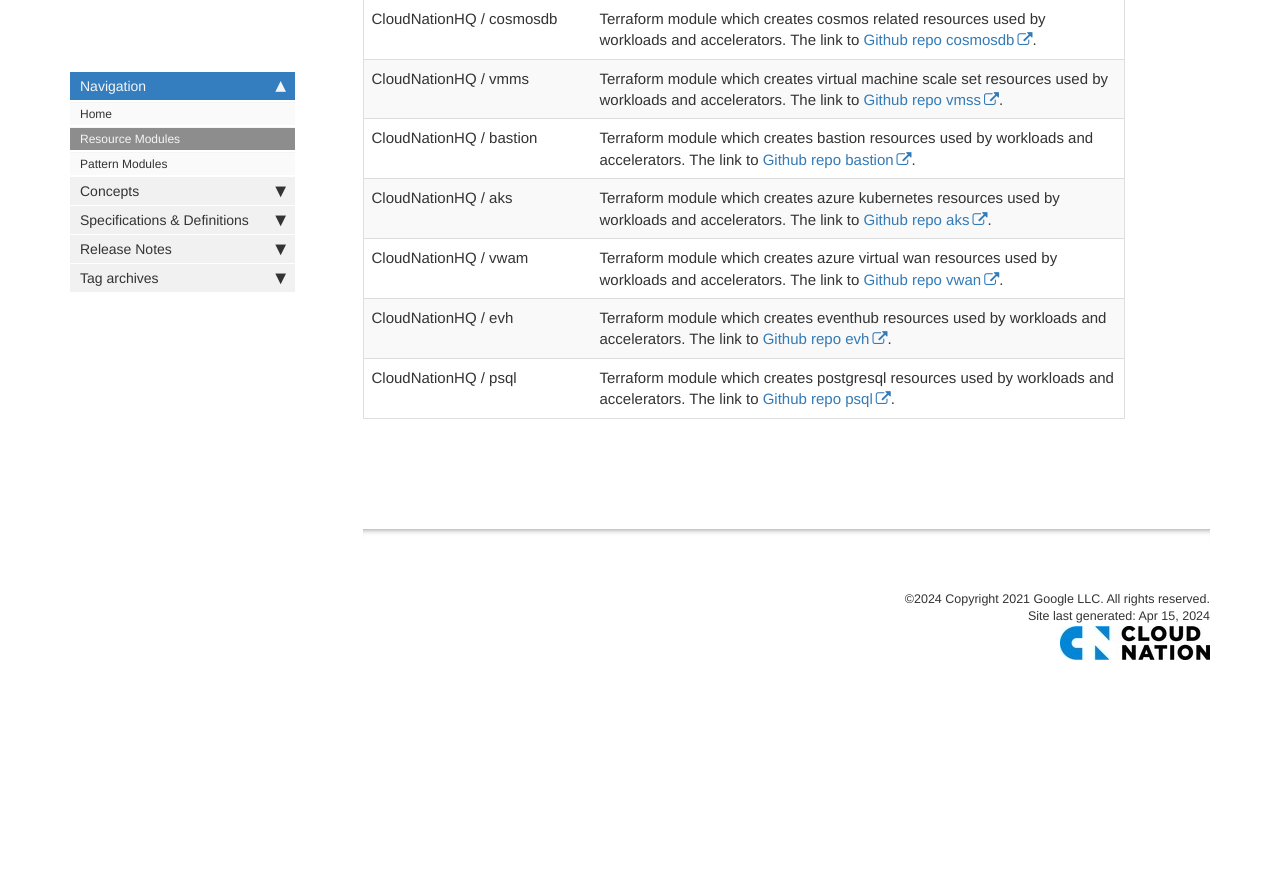
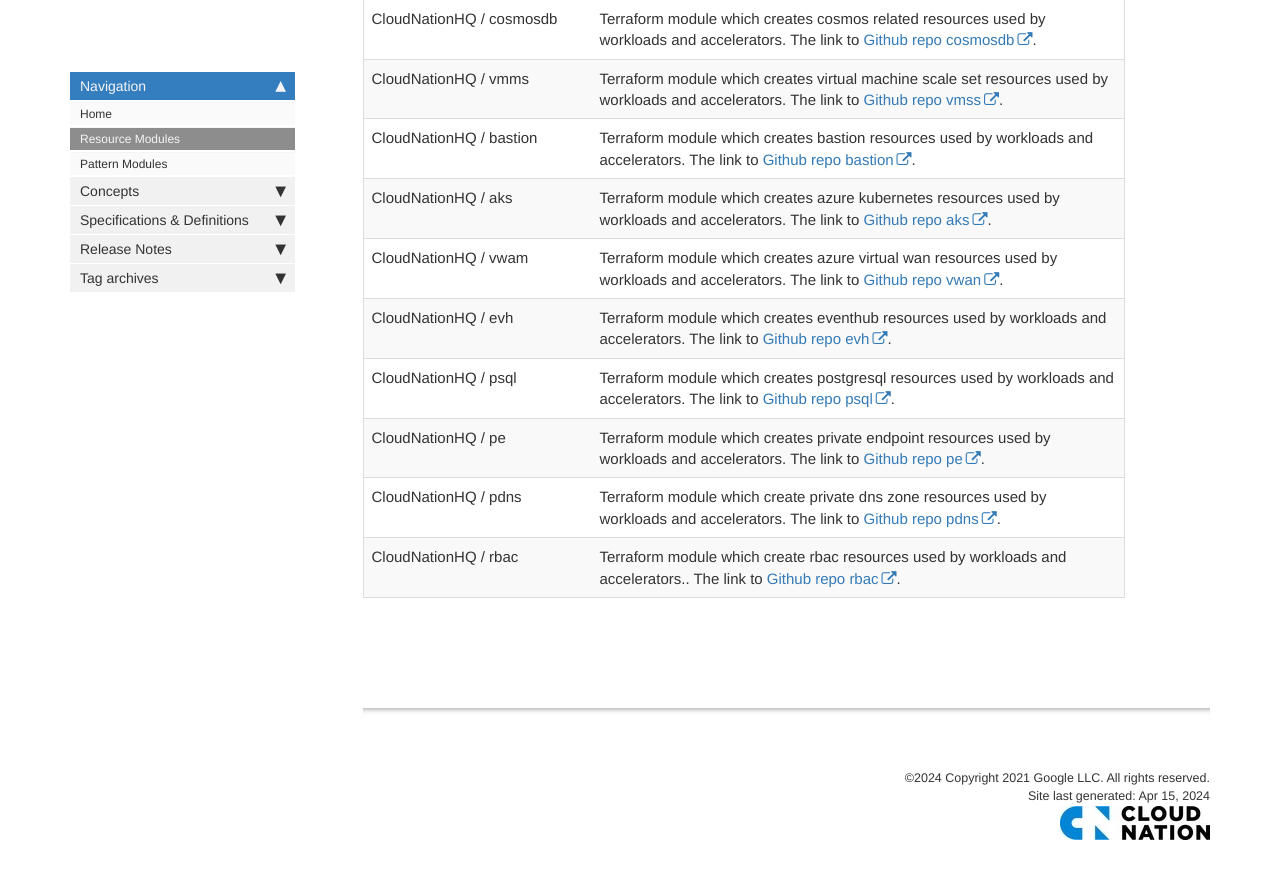
Before and after one commit to CloudNationHQ/well-architected-modules, a Jekyll site: the page built from pages/mydoc/mydoc_cn_terraform_resource_modules.md, in a window 1280 px wide and 900 px high, scrolled down 931 px. Shown: the top 879 px of the window. Built offline with Jekyll 4.4.1, drawn with Linux system fonts in a browser that asks for light colours; comment, search, counter and statistics services are not loaded; before the commit the page ends 1651 px from its top, so only the background shows below that.

Commit message:
commit added modules

```diff
--- a/pages/mydoc/mydoc_cn_terraform_resource_modules.md
+++ b/pages/mydoc/mydoc_cn_terraform_resource_modules.md
@@ -100,6 +100,21 @@
 <td markdown="span">Terraform module which creates postgresql resources used by workloads and accelerators. The link to [Github repo psql](https://github.com/CloudNationHQ/terraform-azure-psql).
 </td>
 </tr>
+<tr>
+<td markdown="span">CloudNationHQ / pe</td>
+<td markdown="span">Terraform module which creates private endpoint resources used by workloads and accelerators. The link to [Github repo pe](https://github.com/CloudNationHQ/terraform-azure-pe).
+</td>
+</tr>
+<tr>
+<td markdown="span">CloudNationHQ / pdns</td>
+<td markdown="span">Terraform module which create private dns zone resources used by workloads and accelerators. The link to [Github repo pdns](https://github.com/CloudNationHQ/terraform-azure-pdns).
+</td>
+</tr>
+<tr>
+<td markdown="span">CloudNationHQ / rbac</td>
+<td markdown="span">Terraform module which create rbac resources used by workloads and accelerators.. The link to [Github repo rbac](https://github.com/CloudNationHQ/terraform-azure-rbac).
+</td>
+</tr>
 </tbody>
 </table>
 
```
